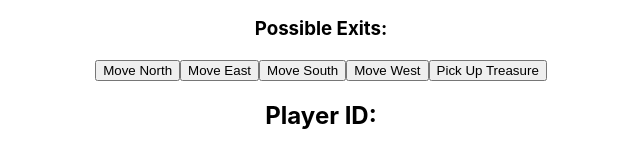
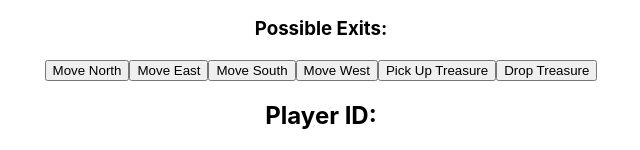
Before and after one commit to lambda-mud-cs18/frontend, a React (Create React App) app in the folder lambda-mud/: page / in a window 1280 px wide. Shown: the part 210-360 px from the top of the page, without its empty margins (319-959 px from the left). Built offline with nearby package versions, Linux system fonts and the light colour scheme; no server answers.

Commit message:
drop item button added

```diff
--- a/lambda-mud/src/App.js
+++ b/lambda-mud/src/App.js
@@ -108,6 +108,17 @@ pickUpTreasure = () => {
   .catch(err => console.log(err))
 }
 
+dropTreasure = () => {
+  const drop = { "name" : "treasure"}
+  AxiosWithAuth()
+  .post('https://lambda-treasure-hunt.herokuapp.com/api/adv/drop/', drop)
+  .then(res => {
+    console.log((res));
+    this.setState({ encumbrance: res.data.encumbrance, items: res.data.items})
+})
+  .catch(err => console.log(err))
+}
+
   render() {
 
     return (
@@ -126,6 +137,7 @@ pickUpTreasure = () => {
           moveEast = {this.moveEast}
           moveWest = {this.moveWest}
           take = {this.pickUpTreasure}
+          drop = {this.dropTreasure}
 
         />
         <Player
--- a/lambda-mud/src/components/Buttons.js
+++ b/lambda-mud/src/components/Buttons.js
@@ -8,8 +8,8 @@ export default class Buttons extends Component {
                 <button onClick={this.props.moveEast}>Move East</button>
                 <button onClick={this.props.moveSouth}>Move South</button>
                 <button onClick={this.props.moveWest}>Move West</button>
-
                 <button onClick={this.props.take}>Pick Up Treasure</button>
+                <button onClick={this.props.drop}>Drop Treasure</button>
             </div>
         )
     }
```
